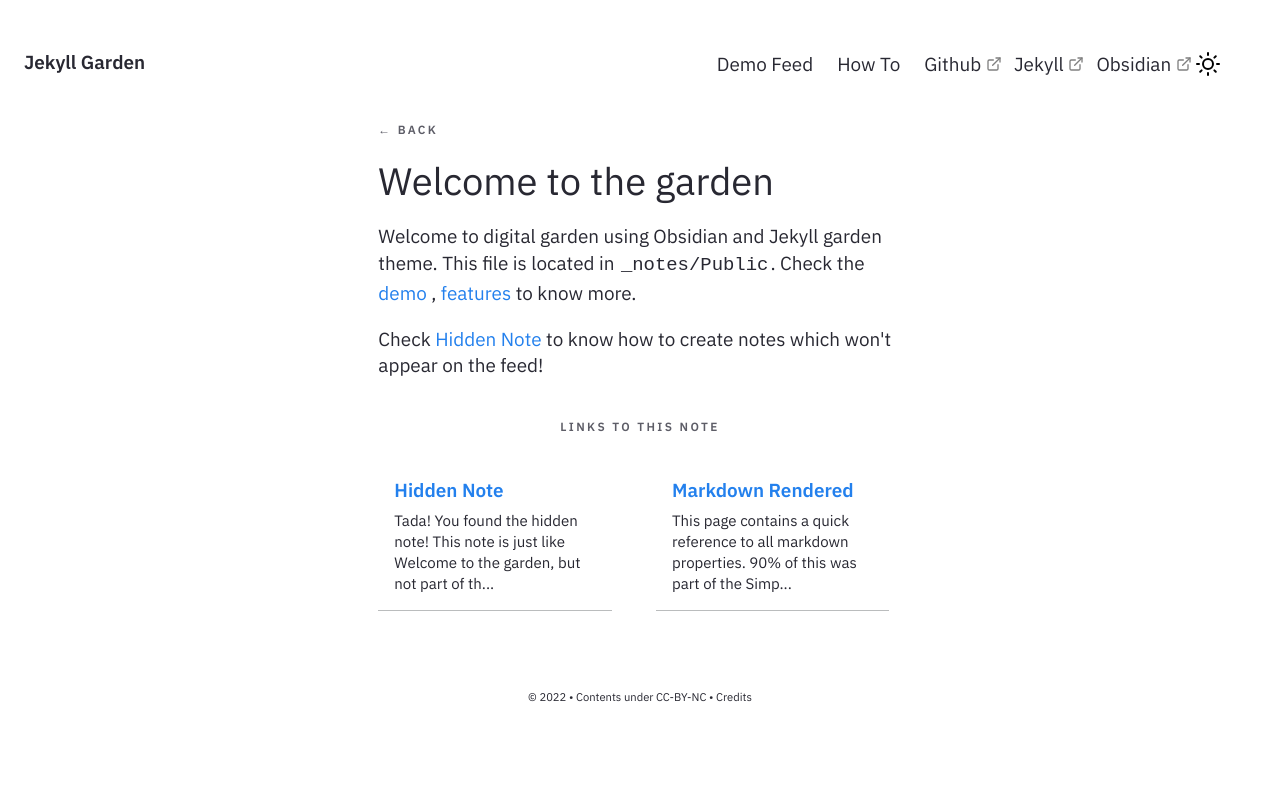
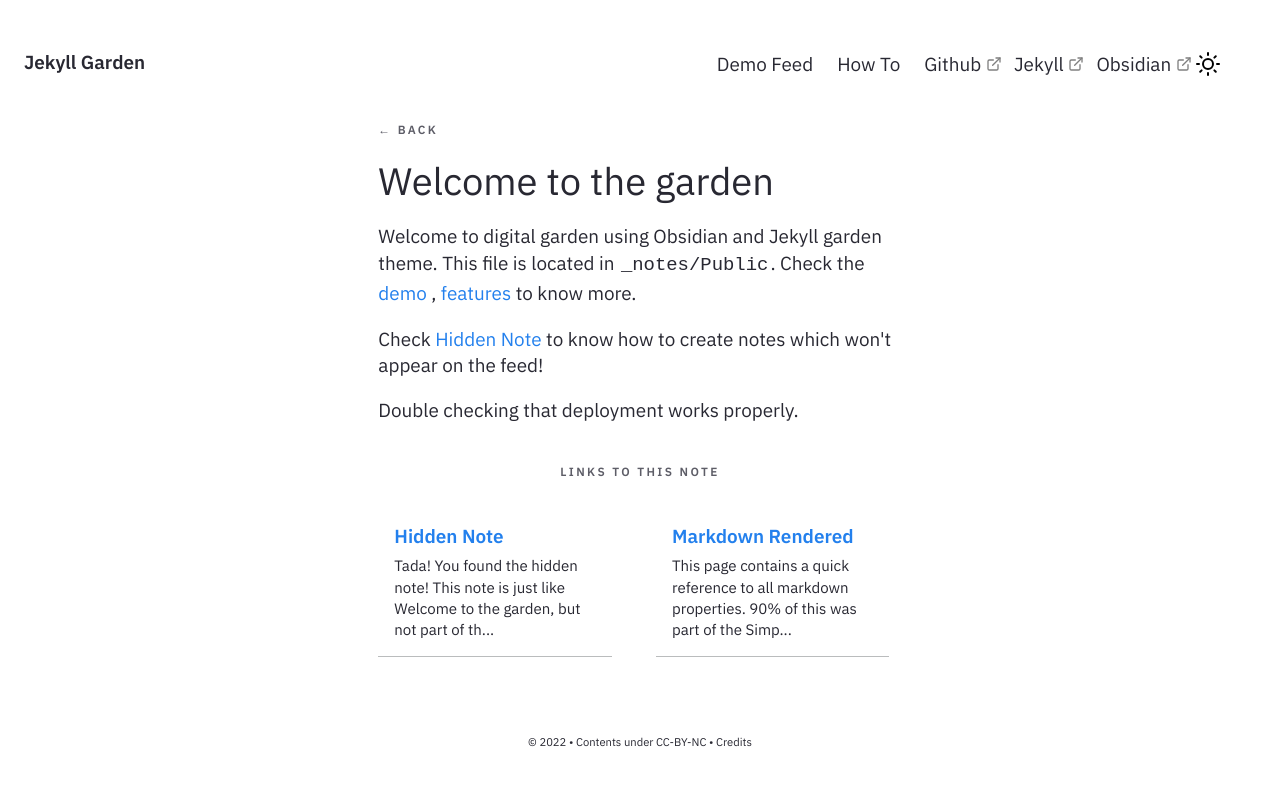
Before and after one commit to mark-keaton/garden, a Jekyll site: the page built from _notes/Public/Welcome to the garden.md, in a window 1280 px wide. Shown: the top 786 px of the page. Built offline with Jekyll 4.4.1, drawn with Linux system fonts in a browser that asks for light colours.

Commit message:
Welcome added deployment check.

```diff
--- a/_notes/Public/Welcome to the garden.md
+++ b/_notes/Public/Welcome to the garden.md
@@ -7,3 +7,5 @@ date : 15-04-2021
 Welcome to digital garden using Obsidian and Jekyll garden theme. This file is located in `_notes/Public`. Check the <a href="{{'/notes' | relative_url}}"> demo </a>, <a href="{{'/post/features' | relative_url}}"> features </a> to know more.
 
 Check [[Hidden Note]] to know how to create notes which won't appear on the feed!
+
+Double checking that deployment works properly.
```
Also changed, not shown: 2 other files.
